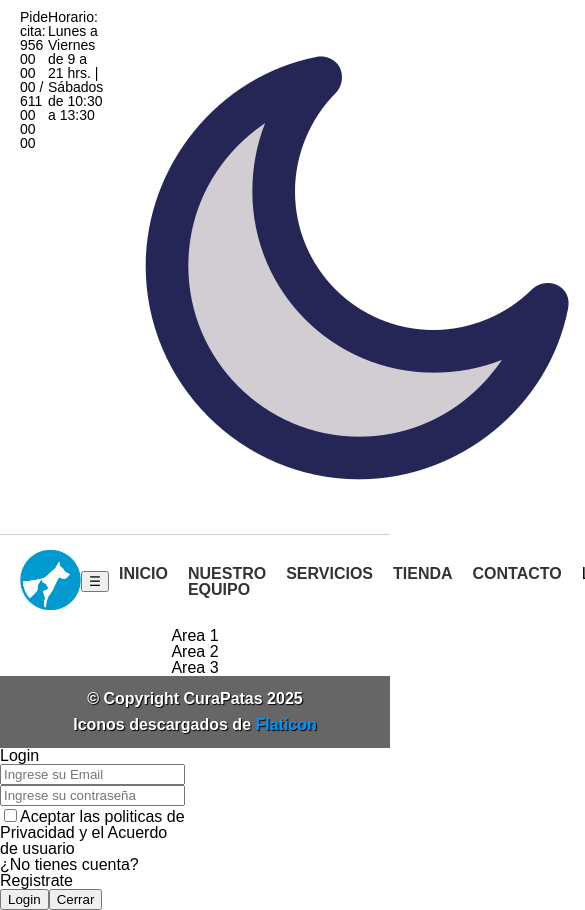
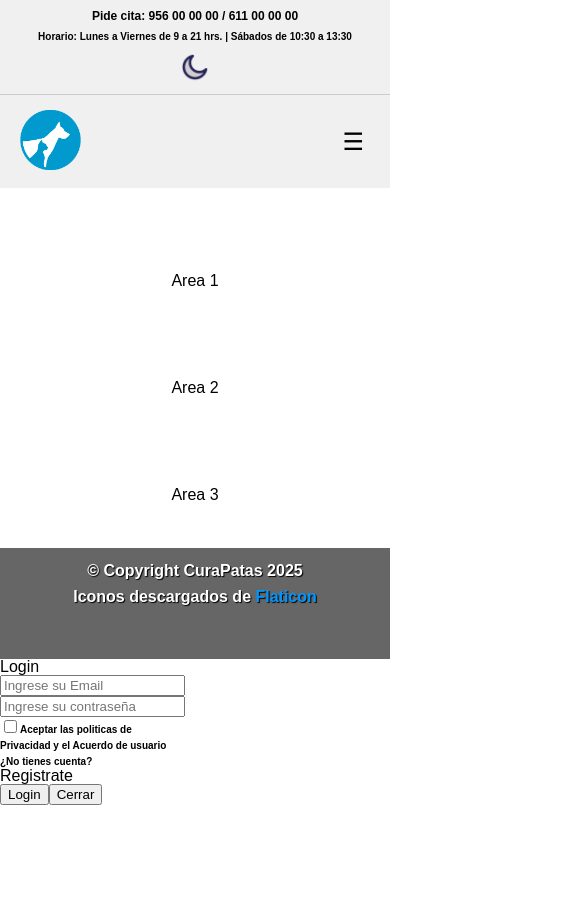
Before and after one commit to rekznoz/CuraPatas, a React (Vite) app: page / in a window 390 px wide. Shown: the top 910 px of the page, 585 px wide, since content can reach past the window. After the commit the page ends 844 px from the top, so only its background shows below. Built offline with nearby package versions, Linux system fonts and the light colour scheme.

Commit message:
Update header.css

```diff
--- a/src/css/header.css
+++ b/src/css/header.css
@@ -1,40 +1,134 @@
+/** Borde superior **/
 
 .header-top {
     display: flex;
-    justify-content: space-between;
+    justify-content: space-evenly;
+    align-items: center;
     padding: 10px 20px;
     border-bottom: 1px solid #ccc;
     font-size: 14px;
+    background-color: var(--fondo-principal);
 }
+
+.header-top .header-contact {
+    font-weight: bold;
+    color: var(--color-texto-principal);
+}
+
+.header-top .header-hours {
+    font-weight: bold;
+    color: var(--color-texto-principal);
+}
+
+.header-top .oscuro-claro img {
+    max-height: 30px;
+}
+
+@media screen and (max-width: 768px) {
+
+    .header-top {
+        flex-direction: column;
+        align-items: center;
+        gap: 10px;
+    }
+
+    .header-top .header-contact {
+        font-size: 12px;
+    }
+
+    .header-top .header-hours {
+        font-size: 10px;
+    }
+
+}
+
+/** Parte inferior **/
 
 .header-main {
     display: flex;
     justify-content: space-between;
     align-items: center;
     padding: 15px 20px;
+    background-color: var(--fondo-principal);
 }
 
-.logo img {
+.header-main .logo img {
     max-height: 60px;
 }
 
-.nav ul {
+.header-main .nav ul {
     list-style: none;
     display: flex;
     margin: 0;
     padding: 0;
 }
 
-.nav ul li {
+.header-main .nav ul li {
     margin: 0 10px;
 }
 
-.nav ul li a {
+.header-main .nav ul li a, span {
     text-decoration: none;
-    color: #333;
     font-weight: bold;
+    color: var(--color-texto-principal);
 }
 
-.nav ul li a:hover {
-    color: #b30000;
+.header-main .nav ul li a:hover, span:hover {
+    color: #0095FF;
+    cursor: pointer;
 }
+
+/* Hamburger Menu */
+.header-main .hamburger {
+    display: none;
+    font-size: 24px;
+    background: none;
+    border: none;
+    cursor: pointer;
+}
+
+@media screen and (max-width: 1000px) {
+    .header-main .nav ul li a, span {
+        font-size: 12px;
+    }
+}
+
+@media screen and (max-width: 750px) {
+    .header-main .nav ul li a, span {
+        font-size: 10px;
+    }
+}
+
+@media screen and (max-width: 640px) {
+
+    .header-main .nav {
+        display: none;
+        flex-direction: column;
+        position: absolute;
+        top: 20%; /* Justo debajo del contenedor */
+        left: 0;
+        right: 0;
+        background-color: #f9f9f9;
+        border: 1px solid #ddd;
+        z-index: 10; /* Para que quede sobre otros elementos */
+    }
+
+    .header-main .nav ul {
+        flex-direction: column;
+        text-align: center;
+        width: 100%;
+    }
+
+    .header-main .nav ul li {
+        margin: 10px 0;
+    }
+
+    .header-main .hamburger {
+        display: block;
+    }
+
+    .header-main .nav.show {
+        display: flex;
+    }
+
+}
```
